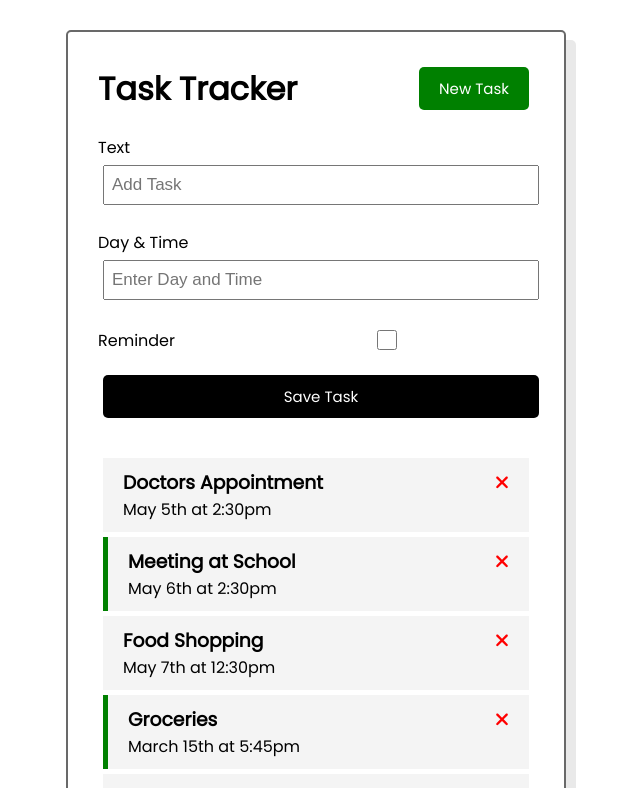
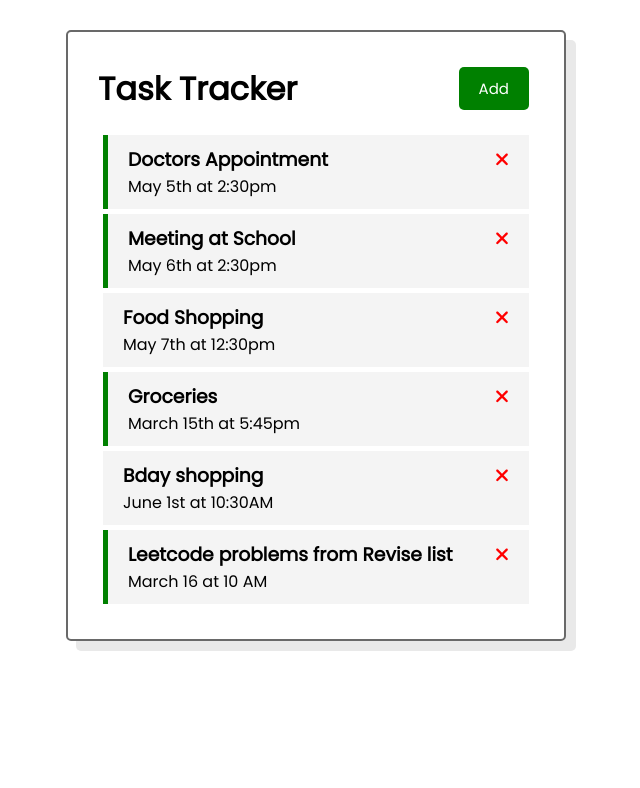
Before and after one commit to rohithrajb/task-tracker, an Angular app: page / in a window 1280 px wide. Shown: the top 788 px of the page, without its empty margins (324-964 px from the left). Built offline with nearby package versions, Linux system fonts and the light colour scheme; data requests are answered from the project's data file.

Commit message:
Toggle Add task button and syncs with the add task form

```diff
--- a/db.json
+++ b/db.json
@@ -4,7 +4,7 @@
       "id": 1,
       "text": "Doctors Appointment",
       "day": "May 5th at 2:30pm",
-      "reminder": false
+      "reminder": true
     },
     {
       "id": 2,
--- a/src/app/components/add-task/add-task.component.html
+++ b/src/app/components/add-task/add-task.component.html
@@ -1,4 +1,4 @@
-<form class="add-form" (ngSubmit)="onSubmit()">
+<form *ngIf="showAddTask" class="add-form" (ngSubmit)="onSubmit()">
     <div class="form-control">
         <label for="text">Text</label>
         <input type="text" name="text" [(ngModel)]="text" id="text" placeholder="Add Task" />
--- a/src/app/components/add-task/add-task.component.ts
+++ b/src/app/components/add-task/add-task.component.ts
@@ -1,5 +1,7 @@
 import { Component, Output, EventEmitter } from '@angular/core';
 import { Task } from '../../Task';
+import { UiService } from 'src/app/services/ui.service';
+import { Subscription } from 'rxjs';
 
 @Component({
 	selector: 'app-add-task',
@@ -13,6 +15,15 @@
 	text: string = '';
 	day: string = '';
 	reminder: boolean = false;
+
+	showAddTask?: boolean;
+	subscription: Subscription;
+
+	constructor(private uiService: UiService) {
+		this.subscription = this.uiService.onToggle().subscribe(
+			(value) => (this.showAddTask = value)
+		);
+	}
 
 	onSubmit() {
 		if (!this.text) {
--- a/src/app/components/header/header.component.html
+++ b/src/app/components/header/header.component.html
@@ -1,4 +1,4 @@
 <header>
     <h1>{{ title }}</h1>
-    <app-button color="green" content="New Task" (btnClick)="toggleAddTask()"></app-button>
+    <app-button color="{{showAddTask ? 'red' : 'green'}}" content="{{showAddTask ? 'Close' : 'Add'}}" (btnClick)="toggleAddTask()"></app-button>
 </header>
--- a/src/app/components/header/header.component.ts
+++ b/src/app/components/header/header.component.ts
@@ -1,14 +1,24 @@
 import { Component } from '@angular/core';
+import { UiService } from 'src/app/services/ui.service';
+import { Subscription } from 'rxjs';
 
 @Component({
-  selector: 'app-header',
-  templateUrl: './header.component.html',
-  styleUrls: ['./header.component.css']
+	selector: 'app-header',
+	templateUrl: './header.component.html',
+	styleUrls: ['./header.component.css'],
 })
 export class HeaderComponent {
-    title: string = "Task Tracker";
+	title: string = 'Task Tracker';
+	showAddTask?: boolean;
+	subscription: Subscription;
 
-    toggleAddTask() {
-        console.log("Toggle");
-    }
+	constructor(private uiService: UiService) {
+		this.subscription = this.uiService
+			.onToggle()
+			.subscribe((value) => (this.showAddTask = value));
+	}
+
+	toggleAddTask() {
+		this.uiService.toggleAddTask();
+	}
 }
--- a/src/app/services/ui.service.ts
+++ b/src/app/services/ui.service.ts
@@ -2,11 +2,20 @@
 import { Observable, Subject } from 'rxjs';
 
 @Injectable({
-  providedIn: 'root'
+	providedIn: 'root',
 })
 export class UiService {
+	private showAddTask: boolean = false;
+	private subject = new Subject<any>();
 
+	constructor() {}
 
+	toggleAddTask(): void {
+		this.showAddTask = !this.showAddTask;
+		this.subject.next(this.showAddTask);
+	}
 
-    constructor() { }
+	onToggle(): Observable<any> {
+		return this.subject.asObservable();
+	}
 }
```
